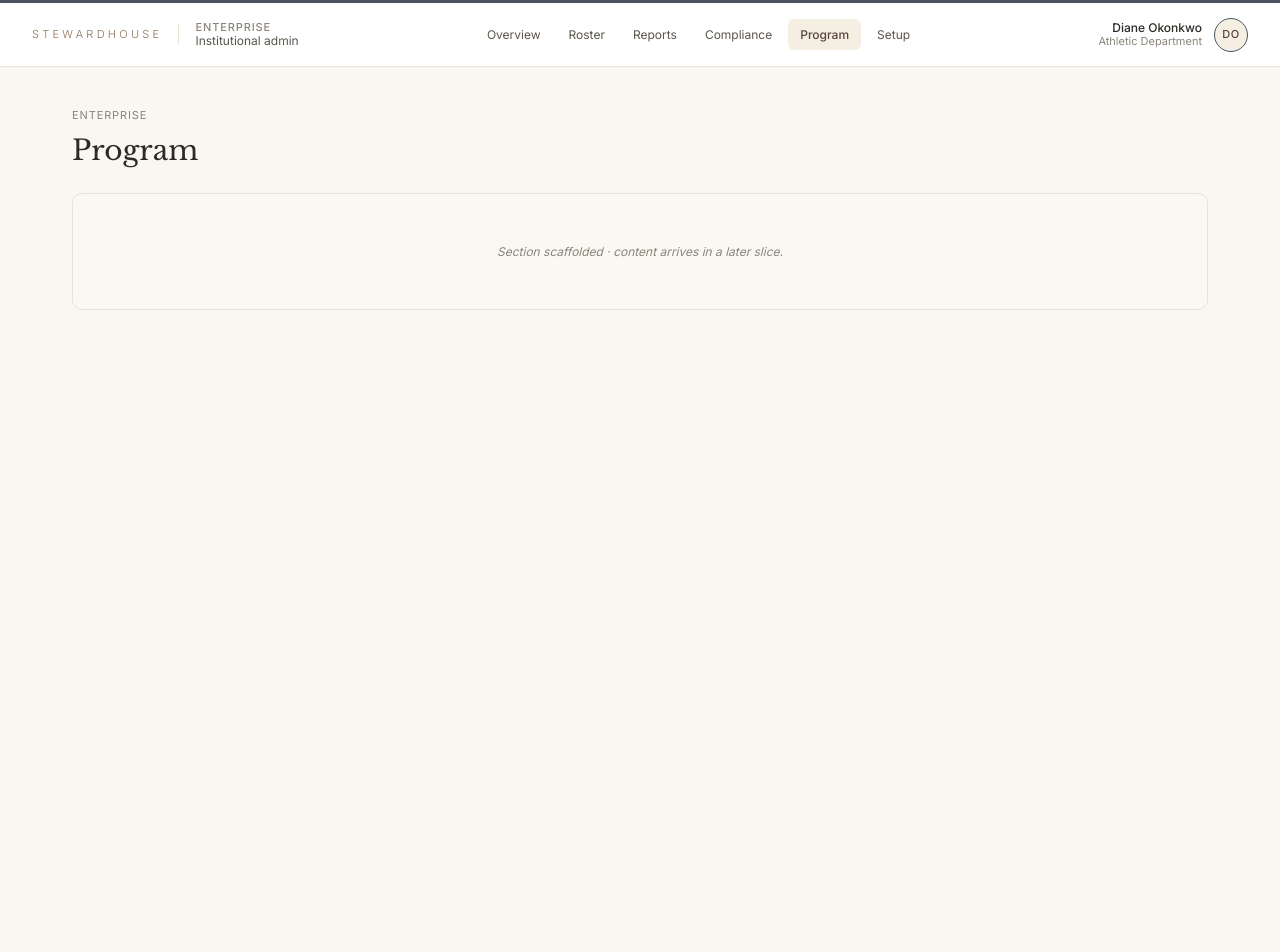
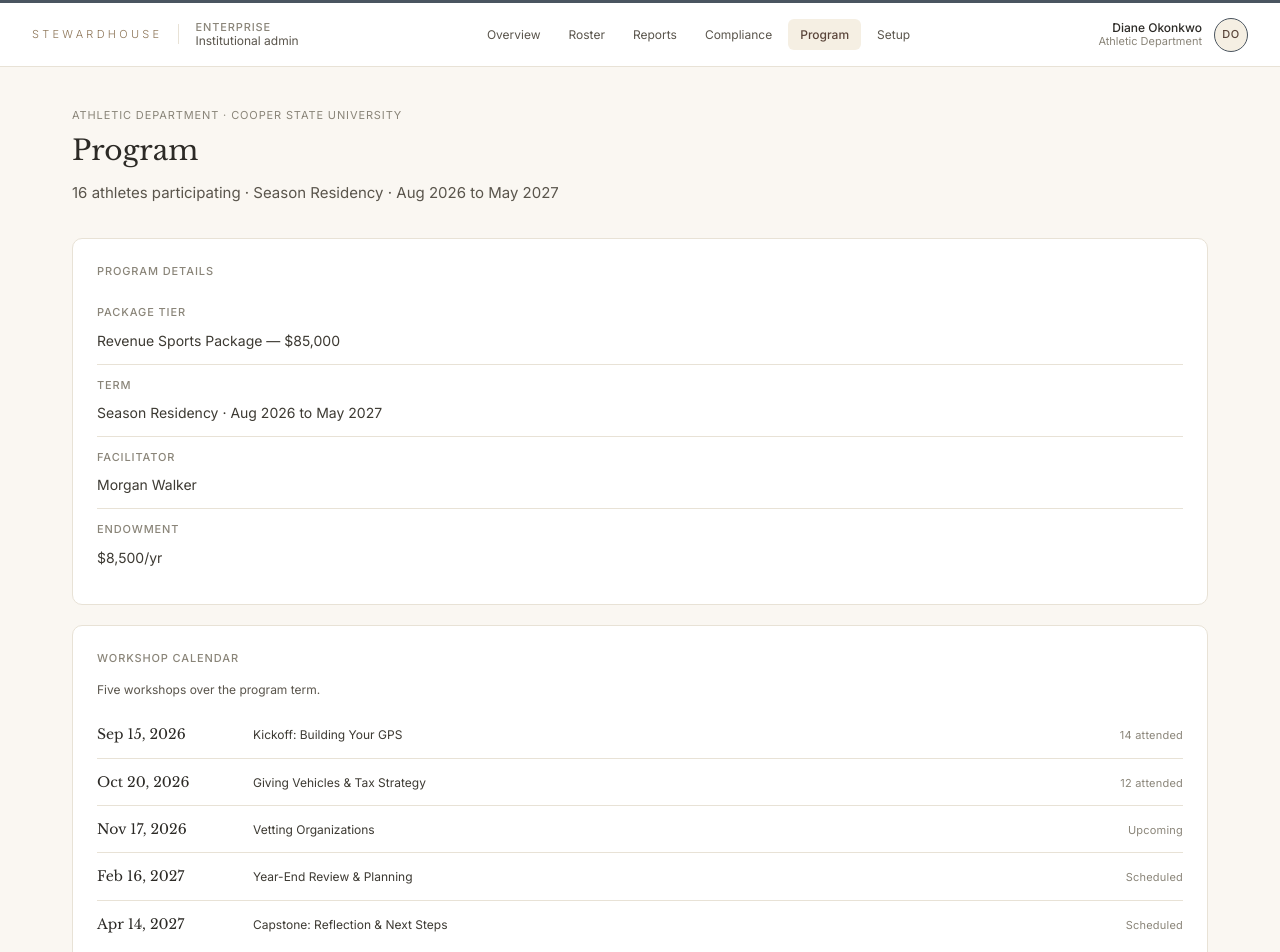
Before and after one commit to talabifaouzi/stewardhouse-app, a React (Vite) app: page /enterprise/program in a window 1280 px wide. Shown: the top 952 px of the page. Before the commit the page ends 800 px from the top, so only its background shows below. Built offline with nearby package versions, Linux system fonts and the light colour scheme.

Commit message:
Enterprise: Program real build (slice 6)

```diff
--- a/src/surfaces/enterprise/EnterpriseProgram.jsx
+++ b/src/surfaces/enterprise/EnterpriseProgram.jsx
@@ -1,16 +1,75 @@
+import { INST_PROFILES, workshops, athletes } from '../../data/enterpriseFixtures.js';
 import { Card } from '../../components/Card.jsx';
+import { SectionLabel } from '../../components/SectionLabel.jsx';
+
+const profile = INST_PROFILES[0];
+// Split contract on " — " to separate term from date range.
+// Edge case: if fixture format changes, dateRangePart defaults to ''.
+const [termPart, dateRangePart = ''] = profile.contract.split(' — ');
+
+function capitalize(s) {
+  return s ? s.charAt(0).toUpperCase() + s.slice(1) : '';
+}
 
 export default function EnterpriseProgram() {
   return (
     <main style={mainStyle}>
-      <p style={eyebrowStyle}>Enterprise</p>
+      <p style={eyebrowStyle}>Athletic Department · Cooper State University</p>
       <h1 style={titleStyle}>Program</h1>
-      <Card tint>
-        <p style={scaffoldedNoteStyle}>
-          Section scaffolded · content arrives in a later slice.
-        </p>
-      </Card>
+      <p style={subtitleStyle}>
+        {athletes.length} athletes participating · {termPart} · {dateRangePart}
+      </p>
+
+      <div style={cardStackStyle}>
+        {/* Card 1 — Program details */}
+        <Card>
+          <SectionLabel>Program details</SectionLabel>
+          <div style={detailsListStyle}>
+            <InfoRow label="Package tier" value={`${profile.tier} — ${profile.annual}`} />
+            <InfoRow label="Term" value={`${termPart} · ${dateRangePart}`} />
+            <InfoRow label="Facilitator" value={profile.facilitator} />
+            <InfoRow label="Endowment" value={profile.endowment} last />
+          </div>
+        </Card>
+
+        {/* Card 2 — Workshop calendar */}
+        <Card>
+          <SectionLabel>Workshop calendar</SectionLabel>
+          <p style={framingStyle}>Five workshops over the program term.</p>
+          <ul style={listResetStyle}>
+            {workshops.map((w, i) => {
+              const isLast = i === workshops.length - 1;
+              return (
+                <li key={w.id} style={workshopRowStyle(isLast)}>
+                  <div style={workshopDateStyle}>{w.date}</div>
+                  <div style={workshopTitleStyle}>{w.title}</div>
+                  <div style={workshopStatusStyle}>
+                    {w.attendees != null ? `${w.attendees} attended` : capitalize(w.status)}
+                  </div>
+                </li>
+              );
+            })}
+          </ul>
+        </Card>
+
+        {/* Card 3 — Module curriculum reference (placeholder) */}
+        <Card tint>
+          <SectionLabel>Module curriculum reference</SectionLabel>
+          <p style={moduleNoteStyle}>
+            Athletes complete the StewardHouse 9-lesson curriculum on the Individual surface. Module-by-module progress and certification gates are tracked there.
+          </p>
+        </Card>
+      </div>
     </main>
+  );
+}
+
+function InfoRow({ label, value, last }) {
+  return (
+    <div style={infoRowStyle(last)}>
+      <p style={infoLabelStyle}>{label}</p>
+      <p style={infoValueStyle}>{value}</p>
+    </div>
   );
 }
 
@@ -32,14 +91,99 @@ const titleStyle = {
   fontFamily: 'var(--sh-font-serif)',
   fontSize: 'var(--sh-text-2xl)',
   color: 'var(--sh-text-primary)',
-  marginBottom: 'var(--sh-space-6)',
+  marginBottom: 'var(--sh-space-3)',
 };
 
-const scaffoldedNoteStyle = {
+const subtitleStyle = {
+  fontSize: 'var(--sh-text-md)',
+  color: 'var(--sh-text-secondary)',
+  lineHeight: 1.65,
+  marginBottom: 'var(--sh-space-8)',
+};
+
+const cardStackStyle = {
+  display: 'flex',
+  flexDirection: 'column',
+  gap: 'var(--sh-space-5)',
+};
+
+const detailsListStyle = {
+  marginTop: 'var(--sh-space-3)',
+};
+
+function infoRowStyle(last) {
+  return {
+    paddingTop: 'var(--sh-space-3)',
+    paddingBottom: 'var(--sh-space-3)',
+    borderBottom: last ? 'none' : `1px solid var(--sh-card-border)`,
+  };
+}
+
+const infoLabelStyle = {
+  fontSize: 'var(--sh-text-xs)',
+  color: 'var(--sh-text-muted)',
+  textTransform: 'uppercase',
+  letterSpacing: '0.08em',
+  fontWeight: 500,
+  marginBottom: 'var(--sh-space-2)',
+};
+
+const infoValueStyle = {
+  fontSize: 'var(--sh-text-base)',
+  color: 'var(--sh-text-body)',
+  lineHeight: 1.55,
+};
+
+const framingStyle = {
   fontSize: 'var(--sh-text-sm)',
+  color: 'var(--sh-text-secondary)',
+  lineHeight: 1.6,
+  marginTop: 'var(--sh-space-3)',
+  marginBottom: 'var(--sh-space-3)',
+};
+
+const listResetStyle = {
+  listStyle: 'none',
+  margin: 0,
+  padding: 0,
+};
+
+function workshopRowStyle(isLast) {
+  return {
+    display: 'flex',
+    alignItems: 'baseline',
+    gap: 'var(--sh-space-4)',
+    padding: 'var(--sh-space-3) 0',
+    borderBottom: isLast ? 'none' : `1px solid var(--sh-card-border)`,
+  };
+}
+
+const workshopDateStyle = {
+  fontFamily: 'var(--sh-font-serif)',
+  fontSize: 'var(--sh-text-base)',
+  color: 'var(--sh-text-primary)',
+  minWidth: '140px',
+  flexShrink: 0,
+};
+
+const workshopTitleStyle = {
+  flex: 1,
+  fontSize: 'var(--sh-text-sm)',
+  color: 'var(--sh-text-body)',
+  lineHeight: 1.5,
+};
+
+const workshopStatusStyle = {
+  fontSize: 'var(--sh-text-xs)',
   color: 'var(--sh-text-muted)',
-  fontStyle: 'italic',
-  textAlign: 'center',
-  lineHeight: 1.6,
-  padding: 'var(--sh-space-6)',
+  whiteSpace: 'nowrap',
+  letterSpacing: '0.02em',
 };
+
+const moduleNoteStyle = {
+  fontSize: 'var(--sh-text-sm)',
+  color: 'var(--sh-text-secondary)',
+  lineHeight: 1.65,
+  marginTop: 'var(--sh-space-3)',
+  maxWidth: '640px',
+};
```
